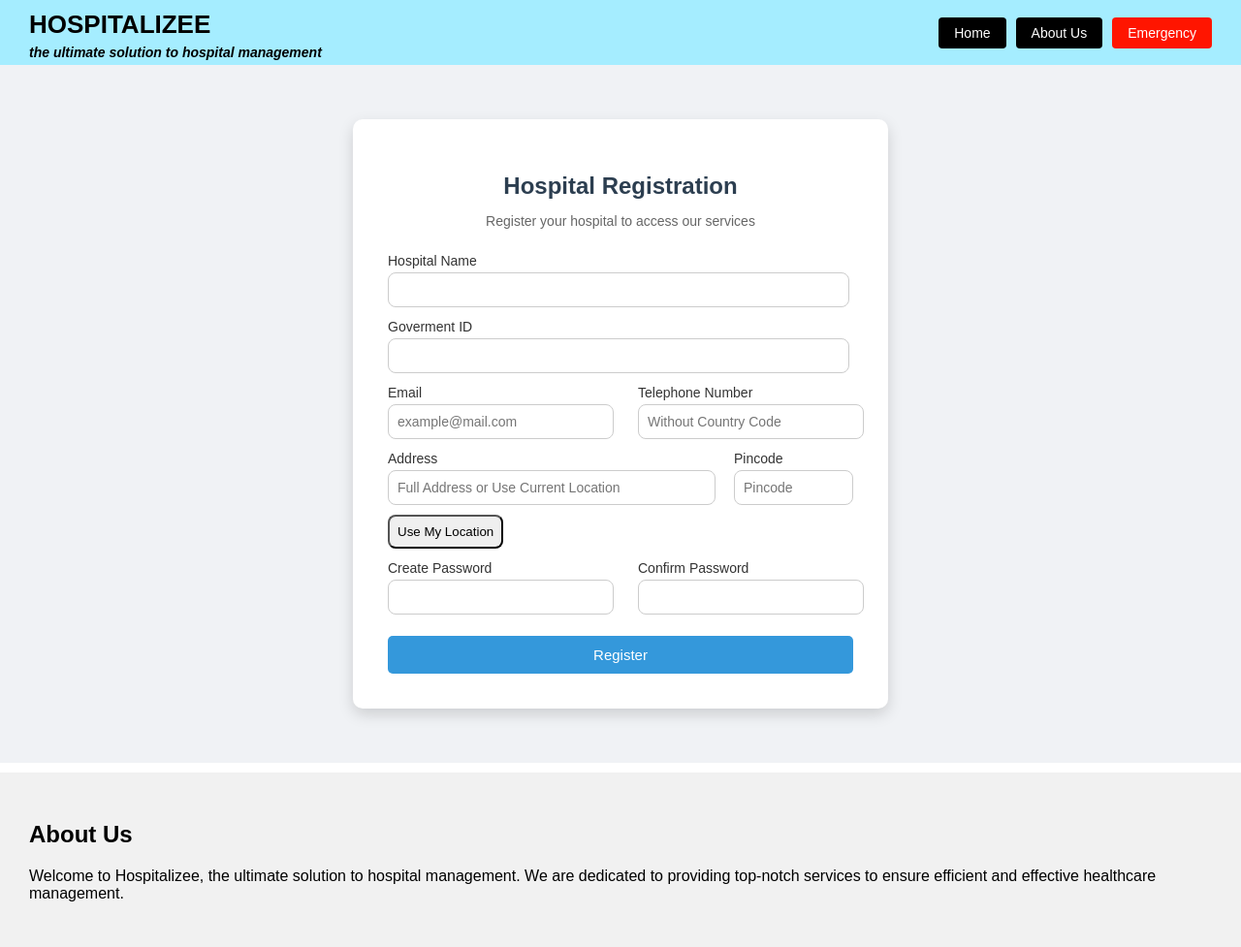
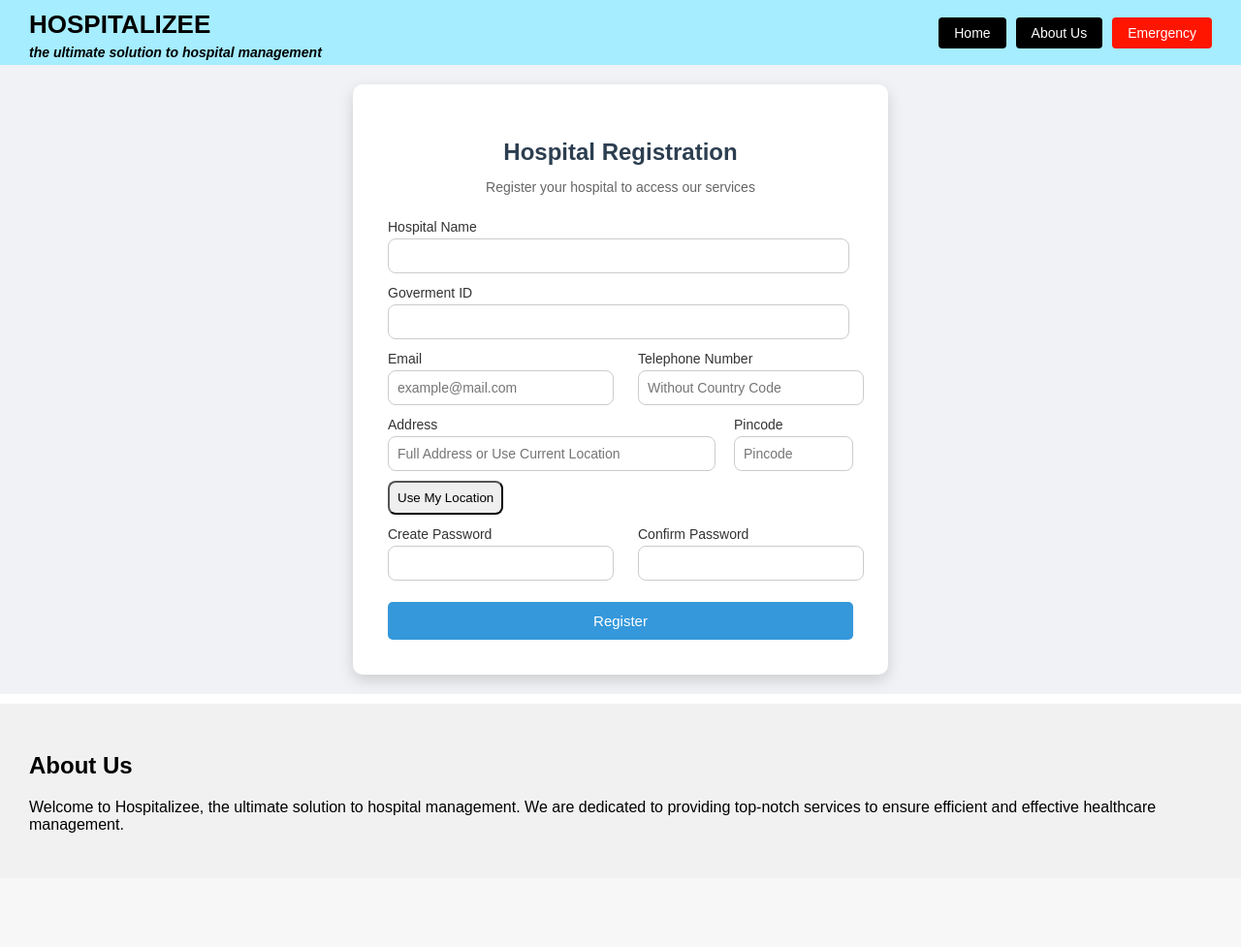
Before and after one commit to a-r-y-a-14/Hospitalizee, a Flask app: template templates/hospital_registration.html in a window 1280 px wide. Shown: the whole page at 97% size. After the commit the page ends 859 px from the top, so only its background shows below. Run offline with Flask 3, Linux system fonts and the light colour scheme; the template is opened without the code that fills it, so the values that code supplies are empty; some libraries are stand-ins or nearby versions.

Commit message:
Update hospital_registration.html

```diff
--- a/templates/hospital_registration.html
+++ b/templates/hospital_registration.html
@@ -2,7 +2,7 @@
 <html lang="en">
 <head>
     <meta charset="UTF-8">
-    <title>Hospital Registration</title>
+    <title>Hospital</title>
     <script src="https://accounts.google.com/gsi/client" async defer></script>
     <style>
         body {
@@ -14,7 +14,7 @@
             display: flex;
             justify-content: center;
             align-items: center;
-            height: 90vh;
+            height: auto;
             background-color: #f0f2f5;
         }
 
@@ -24,6 +24,8 @@
             padding: 36px 36px;
             border-radius: 10px;
             box-shadow: 0 6px 15px rgba(0,0,0,0.15);
+            margin-top: 20px;
+            margin-bottom: 20px;
         }
 
         .login-card h2 {
@@ -224,7 +226,7 @@
                     </div>
                     <div class="field" style="width: 97px;">
                         <label>Pincode</label>
-                        <input type="pincode" name="pincode" placeholder="Pincode" required>
+                        <input type="integer" name="pincode" placeholder="Pincode" required>
                     </div>
                 </div>
 
```
